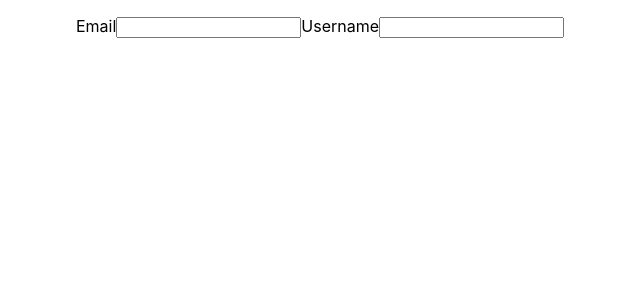
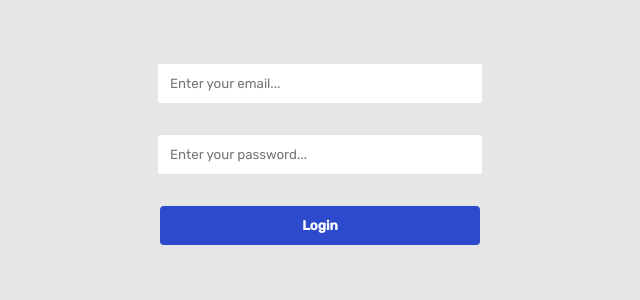
Before and after one commit to jeevakalaiselvam/simple-react-login, a React (Create React App) app: page / in a window 1280 px wide. Shown: the top 300 px of the page, without its empty margins (320-960 px from the left). Built offline with nearby package versions, Linux system fonts and the light colour scheme; the HTML template or start-up script is replaced by a standard one.

Commit message:
log workin

```diff
--- a/src/App.css
+++ b/src/App.css
@@ -1,38 +1,8 @@
+@import url("https://fonts.googleapis.com/css2?family=Rubik:wght@300;400;500&display=swap");
+
 .App {
-  text-align: center;
+    text-align: center;
+    font-family: "Rubik";
+    height: 100vh;
+    background-color: #e6e6e6;
 }
-
-.App-logo {
-  height: 40vmin;
-  pointer-events: none;
-}
-
-@media (prefers-reduced-motion: no-preference) {
-  .App-logo {
-    animation: App-logo-spin infinite 20s linear;
-  }
-}
-
-.App-header {
-  background-color: #282c34;
-  min-height: 100vh;
-  display: flex;
-  flex-direction: column;
-  align-items: center;
-  justify-content: center;
-  font-size: calc(10px + 2vmin);
-  color: white;
-}
-
-.App-link {
-  color: #61dafb;
-}
-
-@keyframes App-logo-spin {
-  from {
-    transform: rotate(0deg);
-  }
-  to {
-    transform: rotate(360deg);
-  }
-}
--- a/src/LoginForm.js
+++ b/src/LoginForm.js
@@ -1,49 +1,90 @@
 import classes from "./LoginForm.module.css";
 import React from "react";
-import { useState } from "react";
+import { useState, useEffect } from "react";
 
 const LoginForm = () => {
     const [email, setEmail] = useState("");
     const [password, setPassword] = useState("");
     const [error, setError] = useState("");
+    const [formValid, setFormValid] = useState("");
+    const [loggedIn, setLoggedIn] = useState(false);
 
     const emailChangedHandler = (event) => {
         const emailInput = event.target.value;
-        checkEmailValidation();
+        setEmail(emailInput);
     };
     const passwordChangedHandler = (event) => {
         const passwordInput = event.target.value;
-        checkPasswordValidation(passwordInput);
+        setPassword(passwordInput);
     };
 
-    const checkEmailValidation = (email) => {
-        if (!email.includes("@")) {
-            setError("Not a valid email!");
+    const showValidationError = () => {
+        setError("Enter valid email and password !");
+    };
+
+    const onFormSubmitHandler = (event) => {
+        event.preventDefault();
+        if (formValid) {
+            localStorage.setItem("loginInfo", "1");
+            setLoggedIn(true);
+        } else {
+            showValidationError();
         }
     };
 
-    const checkPasswordValidation = (password) => {
-        if (password.length <= 5) {
-            setError("Not a valid password!");
-        }
+    useEffect(() => {
+        const timer = setTimeout(() => {
+            setFormValid(
+                email.includes("@") &&
+                    email.includes(".") &&
+                    password.trim().length > 6
+            );
+        }, 500);
+
+        return () => {
+            clearTimeout();
         };
-    const onFormSubmitHandler = (event) => {
-        event.preventDefaults();
-    };
+    }, [email, password]);
 
     return (
         <div>
-            <form onSubmit={onFormSubmitHandler}>
-                <p>{error}</p>
-                <label htmlFor="email">Email</label>
-                <input id="email" type="text" onChange={emailChangedHandler} />
-                <label htmlFor="password">Username</label>
+            <form
+                onSubmit={onFormSubmitHandler}
+                className={loggedIn ? classes["hidden"] : classes["form-main"]}
+            >
+                <p className={classes["error"]}>{error}</p>
+                <div className={classes["form-item"]}>
                     <input
+                        className={classes["form-input"]}
+                        id="email"
+                        type="text"
+                        placeholder="Enter your email..."
+                        autoComplete="off"
+                        onChange={emailChangedHandler}
+                    />
+                </div>
+                <div className={classes["form-item"]}>
+                    <input
+                        autoComplete="off"
+                        className={classes["form-input"]}
                         id="password"
                         type="text"
+                        placeholder="Enter your password..."
                         onChange={passwordChangedHandler}
                     />
+                </div>
+                <div className={classes["form-item"]}>
+                    <button className={classes["form-button"]} type="submit">
+                        Login
+                    </button>
+                </div>
             </form>
+            <br />
+            <div
+                className={loggedIn ? classes["app-login"] : classes["hidden"]}
+            >
+                Application Logged In.
+            </div>
         </div>
     );
 };
--- a/src/LoginForm.module.css
+++ b/src/LoginForm.module.css
@@ -0,0 +1,72 @@
+.form-main {
+    display: flex;
+    width: 60%;
+    margin: 0 auto;
+    justify-content: center;
+    align-items: center;
+    flex-direction: column;
+    padding: 1rem;
+    text-align: center;
+}
+
+.form-item {
+    display: flex;
+    justify-content: center;
+    padding: 1rem;
+    width: 100%;
+    align-items: center;
+}
+
+.form-input {
+    font-family: inherit;
+    padding: 0.75rem;
+    width: 300px;
+    background-color: #ffffff;
+    color: black;
+    border: none;
+    border-radius: 2px;
+}
+
+.form-button {
+    font-family: inherit;
+    width: 320px;
+    background-color: #dadff1;
+    border: none;
+    padding: 0.75rem;
+    color: white;
+    border-radius: 0.25rem;
+    background-color: #2e4acc;
+    font-weight: bold;
+}
+
+.form-button:hover {
+    cursor: pointer;
+    background-color: #1f369b;
+}
+
+.form-button:active {
+    cursor: pointer;
+    transform: scale(0.95);
+    background-color: #253fb4;
+}
+
+.app-login {
+    text-align: center;
+    display: flex;
+    align-items: center;
+    justify-content: center;
+    width: 400px;
+    margin: 0 auto;
+    height: 400px;
+    border-radius: 1rem;
+    box-shadow: 0 5px 10px rgba(0, 0, 0, 0.3);
+}
+
+.hidden {
+    visibility: none;
+    display: none;
+}
+
+.error {
+    color: rgb(218, 59, 59);
+}
```
Lines whose indentation alone changed are shown as unchanged.
